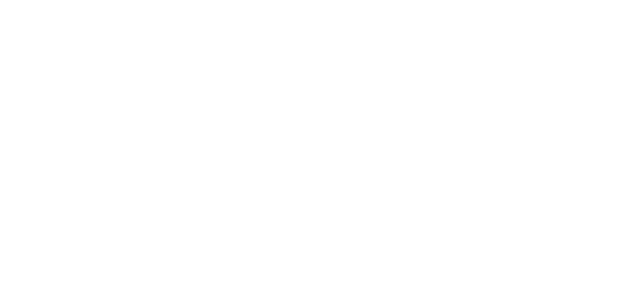
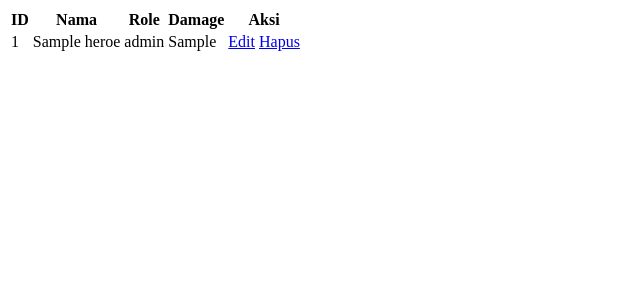
Before and after one commit to raa99099/mlbb-website-kelompok-1-, a PHP site: page /read.php in a window 1280 px wide. Before the commit the part shown is empty. Shown: the top 300 px of the page, without its empty margins (0-640 px from the left). Run offline with PHP 8.4, Linux system fonts and the light colour scheme; tables that the repository leaves empty or names only in its code hold one stand-in row (values such as "Sample post").

Commit message:
Update read.php

```diff
--- a/backend/heroes/read.php
+++ b/backend/heroes/read.php
@@ -1,13 +1,29 @@
 <?php
-include "../config/db.php";
+include "../backend/config/db.php";
 
 $query = mysqli_query($conn, "SELECT * FROM heroes");
+?>
 
-$data = [];
+<table>
+    <tr>
+        <th>ID</th>
+        <th>Nama</th>
+        <th>Role</th>
+        <th>Damage</th>
+        <th>Aksi</th>
+    </tr>
 
-while($row = mysqli_fetch_assoc($query)){
-    $data[] = $row;
-}
+    <?php while($hero = mysqli_fetch_assoc($query)) : ?>
+    <tr>
+        <td><?= $hero['id']; ?></td>
+        <td><?= $hero['nama']; ?></td>
+        <td><?= $hero['role']; ?></td>
+        <td><?= $hero['damage']; ?></td>
+        <td>
+            <a href="edit_hero.php?id=<?= $hero['id']; ?>">Edit</a>
+            <a href="../backend/heroes/delete.php?id=<?= $hero['id']; ?>">Hapus</a>
+        </td>
+    </tr>
+    <?php endwhile; ?>
 
-return $data;
-?>
+</table>
```
